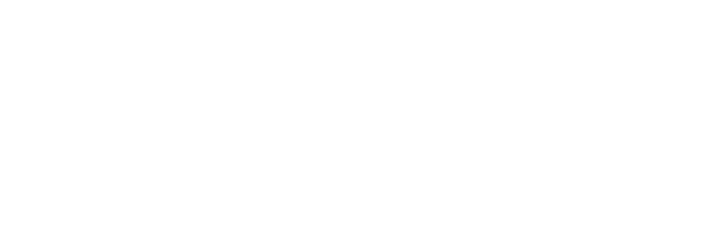
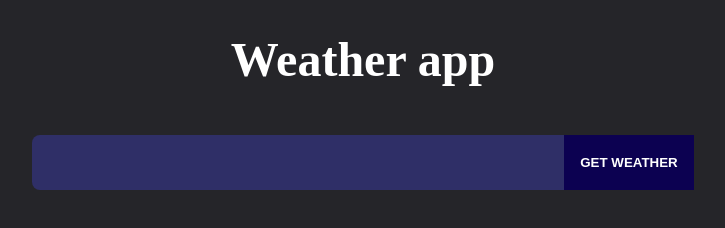
Before and after one commit to romeroortizz/weather-app, a plain HTML site: page index.html in a window 1280 px wide. Shown: the whole page, without its empty margins (277-1002 px from the left). Drawn offline with Linux system fonts and the light colour scheme.

Commit message:
weather app ui search field

```diff
--- a/index.html
+++ b/index.html
@@ -3,9 +3,19 @@
 <head>
     <meta charset="UTF-8">
     <meta name="viewport" content="width=device-width, initial-scale=1.0">
-    <title>Document</title>
+    <link rel="stylesheet" href="style.css">
+    <title>weather app</title>
 </head>
 <body>
 
+    <h1>Weather app</h1>
+    <div class="search-field">
+        <input type="text" >
+        <button>GET WEATHER</button>
+    </div>
+
+
+
+    <script src="app.js"></script>
 </body>
 </html>
--- /dev/null
+++ b/style.css
@@ -0,0 +1,45 @@
+body{
+    margin: 0;
+    padding: 0;
+    box-sizing: border-box;
+    background: rgb(37, 37, 41);
+}
+
+h1{
+    font-size: 3rem;
+    color: white;
+    text-align: center;
+}
+.search-field{
+
+    margin-top: 3rem;
+    width: 100%;
+    display: flex;
+    gap: 0;
+    justify-content: center;
+    align-items: stretch;
+}
+
+input{
+    font-size: 1.25rem;
+    width: 500px;
+    padding: 1rem ;
+    background: rgb(47, 47, 103);
+    color: white;
+    border: none;
+    border-top-left-radius:0.5rem ;
+    border-bottom-left-radius: 0.5rem;
+}
+button{
+    border-radius: none;
+    border: none;
+    padding: 0 1rem;
+    font-weight: 600;
+    cursor: pointer;
+    background: rgb(12, 1, 81);
+    transition: 0.5s ease;
+    color: white;
+}
+button:hover{
+    background: rgb(17, 1, 123);
+}
```
Also changed, not shown: app.js (added).
